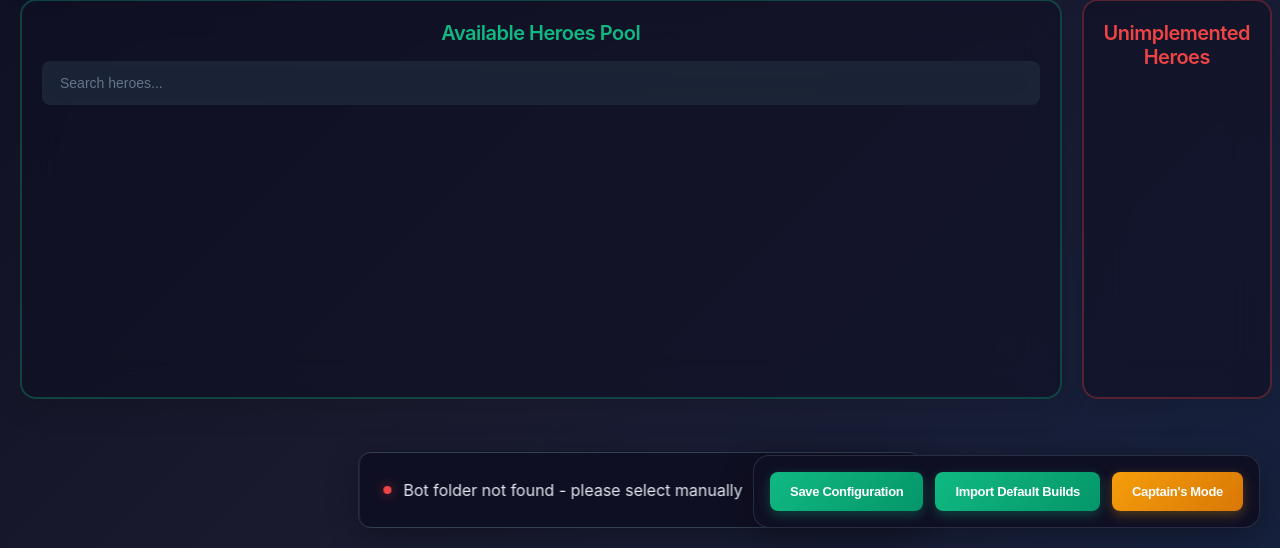
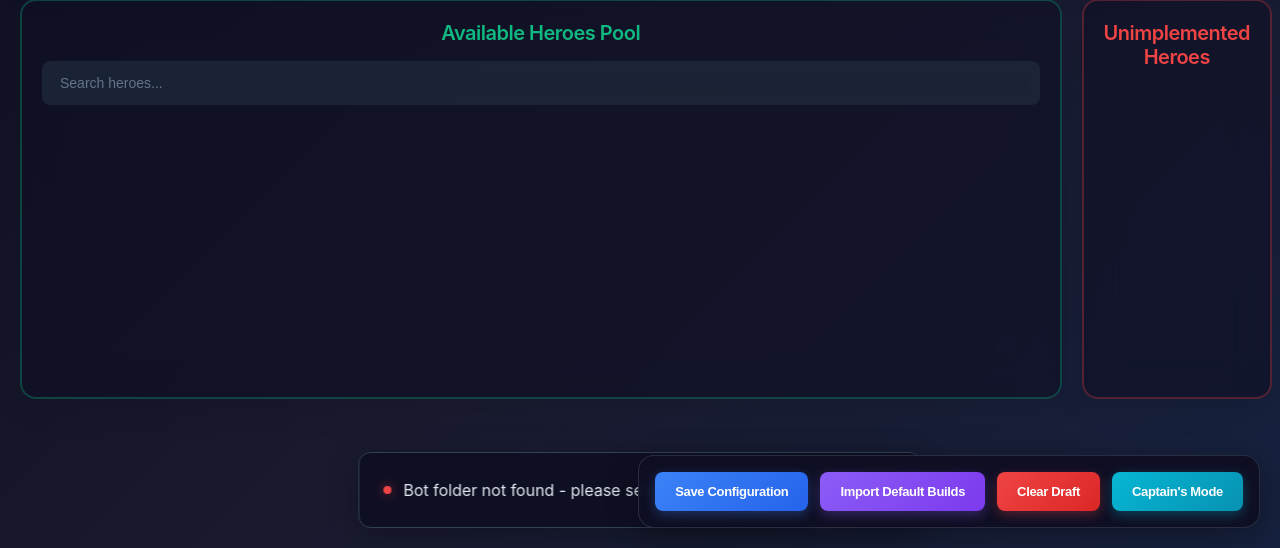
Before and after one commit to lgubala/DotaBotPicker, a Flask app: page / in a window 1280 px wide. Shown: the part 252-800 px from the top of the page. Run offline with Flask 3, Linux system fonts and the light colour scheme; data that the repository does not hold is empty.

Commit message:
add clear draft button

```diff
--- a/config.json
+++ b/config.json
@@ -1,18 +1,7 @@
 {
   "backup_count": 5,
   "last_teams": {
-    "radiant": [
-      "npc_dota_hero_pudge",
-      "npc_dota_hero_tusk",
-      "npc_dota_hero_ursa",
-      "npc_dota_hero_slark"
-    ],
-    "dire": [
-      "npc_dota_hero_slardar",
-      "npc_dota_hero_tiny",
-      "npc_dota_hero_undying",
-      "npc_dota_hero_viper",
-      "npc_dota_hero_riki"
-    ]
+    "radiant": [],
+    "dire": []
   }
 }
--- a/static/cs/main.css
+++ b/static/cs/main.css
@@ -835,8 +835,9 @@ body {
     box-shadow: 0 8px 32px rgba(0, 0, 0, 0.3);
 }
 
-.floating-actions .save-btn {
-    background: linear-gradient(135deg, #10b981, #059669);
+/* Save Configuration Button - Blue (save/persist action) */
+.floating-actions .save-btn:nth-child(1) {
+    background: linear-gradient(135deg, #3b82f6, #2563eb);
     color: white;
     border: none;
     padding: 12px 20px;
@@ -846,23 +847,78 @@ body {
     cursor: pointer;
     margin: 0;
     transition: all 0.3s ease;
-    box-shadow: 0 4px 12px rgba(16, 185, 129, 0.3);
+    box-shadow: 0 4px 12px rgba(59, 130, 246, 0.3);
 }
 
-.floating-actions .save-btn:hover {
+.floating-actions .save-btn:nth-child(1):hover {
     transform: translateY(-2px);
-    box-shadow: 0 8px 25px rgba(16, 185, 129, 0.4);
-    background: linear-gradient(135deg, #059669, #047857);
+    box-shadow: 0 8px 25px rgba(59, 130, 246, 0.4);
+    background: linear-gradient(135deg, #2563eb, #1d4ed8);
 }
 
-.floating-actions .save-btn:nth-child(3) {
-    background: linear-gradient(135deg, #f59e0b, #d97706);
-    box-shadow: 0 4px 12px rgba(245, 158, 11, 0.3);
+/* Import Default Builds Button - Purple (import/load action) */
+.floating-actions .save-btn:nth-child(2) {
+    background: linear-gradient(135deg, #8b5cf6, #7c3aed);
+    color: white;
+    border: none;
+    padding: 12px 20px;
+    border-radius: 8px;
+    font-size: 13px;
+    font-weight: 600;
+    cursor: pointer;
+    margin: 0;
+    transition: all 0.3s ease;
+    box-shadow: 0 4px 12px rgba(139, 92, 246, 0.3);
 }
 
-.floating-actions .save-btn:nth-child(3):hover {
-    background: linear-gradient(135deg, #d97706, #b45309);
-    box-shadow: 0 8px 25px rgba(245, 158, 11, 0.4);
+.floating-actions .save-btn:nth-child(2):hover {
+    transform: translateY(-2px);
+    box-shadow: 0 8px 25px rgba(139, 92, 246, 0.4);
+    background: linear-gradient(135deg, #7c3aed, #6d28d9);
+}
+
+/* Clear Draft Button - Red (destructive action) */
+.floating-actions .save-btn:nth-child(3),
+.floating-actions .clear-draft-btn {
+    background: linear-gradient(135deg, #ef4444, #dc2626);
+    color: white;
+    border: none;
+    padding: 12px 20px;
+    border-radius: 8px;
+    font-size: 13px;
+    font-weight: 600;
+    cursor: pointer;
+    margin: 0;
+    transition: all 0.3s ease;
+    box-shadow: 0 4px 12px rgba(239, 68, 68, 0.3);
+}
+
+.floating-actions .save-btn:nth-child(3):hover,
+.floating-actions .clear-draft-btn:hover {
+    transform: translateY(-2px);
+    box-shadow: 0 8px 25px rgba(239, 68, 68, 0.4);
+    background: linear-gradient(135deg, #dc2626, #b91c1c);
+}
+
+/* Captain's Mode Button - Cyan/Teal (special mode/feature) */
+.floating-actions .save-btn:nth-child(4) {
+    background: linear-gradient(135deg, #06b6d4, #0891b2);
+    color: white;
+    border: none;
+    padding: 12px 20px;
+    border-radius: 8px;
+    font-size: 13px;
+    font-weight: 600;
+    cursor: pointer;
+    margin: 0;
+    transition: all 0.3s ease;
+    box-shadow: 0 4px 12px rgba(6, 182, 212, 0.3);
+}
+
+.floating-actions .save-btn:nth-child(4):hover {
+    transform: translateY(-2px);
+    box-shadow: 0 8px 25px rgba(6, 182, 212, 0.4);
+    background: linear-gradient(135deg, #0891b2, #0e7490);
 }
 
 /* Button styles for draft interface */
--- a/static/js/app.js
+++ b/static/js/app.js
@@ -186,5 +186,38 @@ window.startCaptainsMode = () => {
     }
 };
 
+window.clearCurrentDraft = async () => {
+    if (confirm('Are you sure you want to clear all heroes from both teams?')) {
+        // Clear the teams in memory
+        app.currentTeams = {
+            radiant: [],
+            dire: []
+        };
+
+        // Save the empty configuration
+        try {
+            const response = await fetch('/api/teams', {
+                method: 'POST',
+                headers: {
+                    'Content-Type': 'application/json'
+                },
+                body: JSON.stringify(app.currentTeams)
+            });
+
+            const result = await response.json();
+            if (result.success) {
+                // Re-render the teams to show empty slots
+                TeamRenderer.renderTeams();
+                NotificationManager.show('Draft cleared successfully!');
+            } else {
+                NotificationManager.show(result.error || 'Failed to clear draft', 'error');
+            }
+        } catch (error) {
+            console.error('Clear draft error:', error);
+            NotificationManager.show('Failed to clear draft', 'error');
+        }
+    }
+};
+
 // Initialize the app when DOM is loaded
 document.addEventListener('DOMContentLoaded', () => app.init());
--- a/templates/index.html
+++ b/templates/index.html
@@ -16,6 +16,7 @@
     <div class="floating-actions">
         <button class="save-btn" onclick="saveConfiguration()">Save Configuration</button>
         <button class="save-btn" onclick="importDefaultBuilds()">Import Default Builds</button>
+        <button class="save-btn clear-draft-btn" onclick="clearCurrentDraft()">Clear Draft</button>
         <button class="save-btn" onclick="startCaptainsMode()">Captain's Mode</button>
     </div>
 
```
